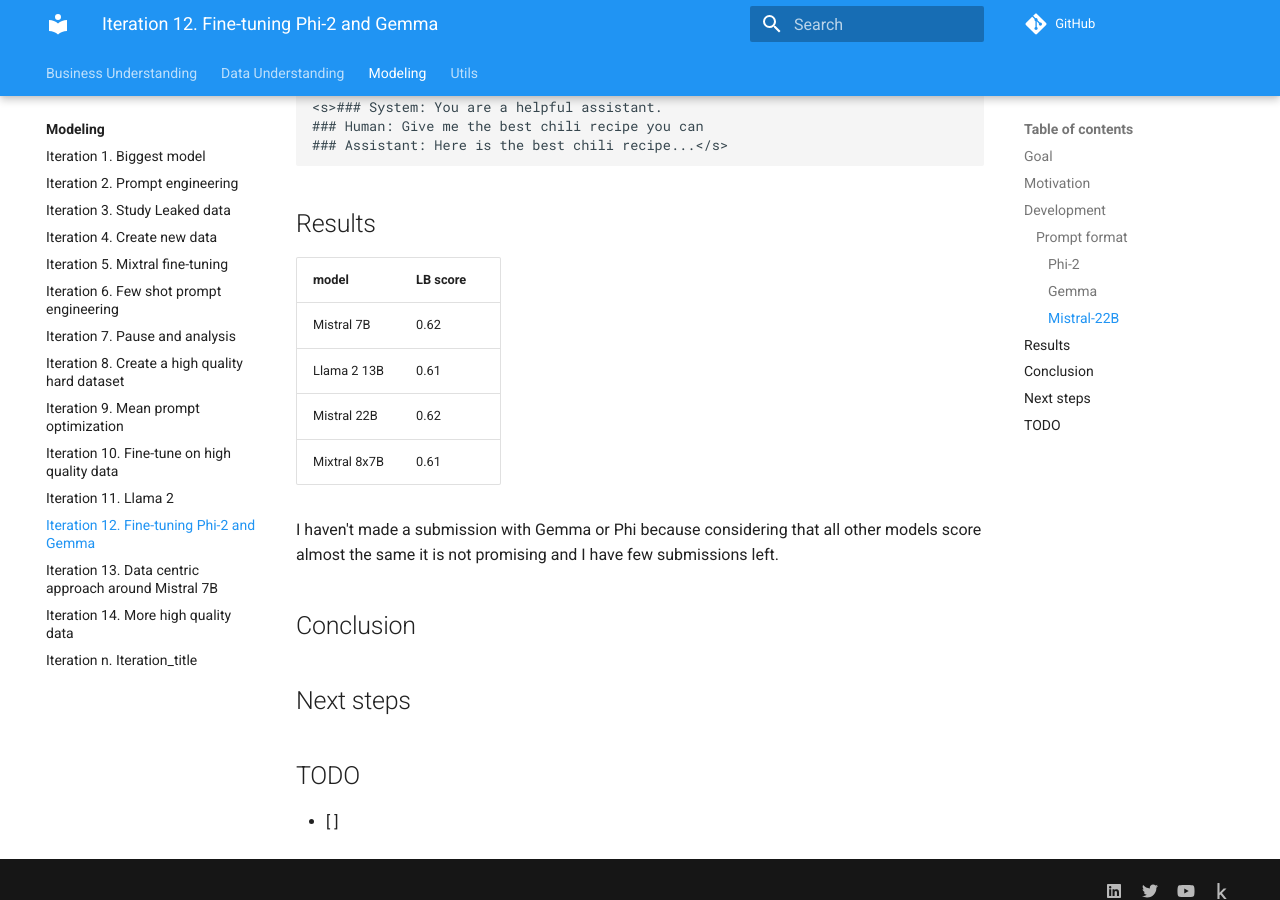
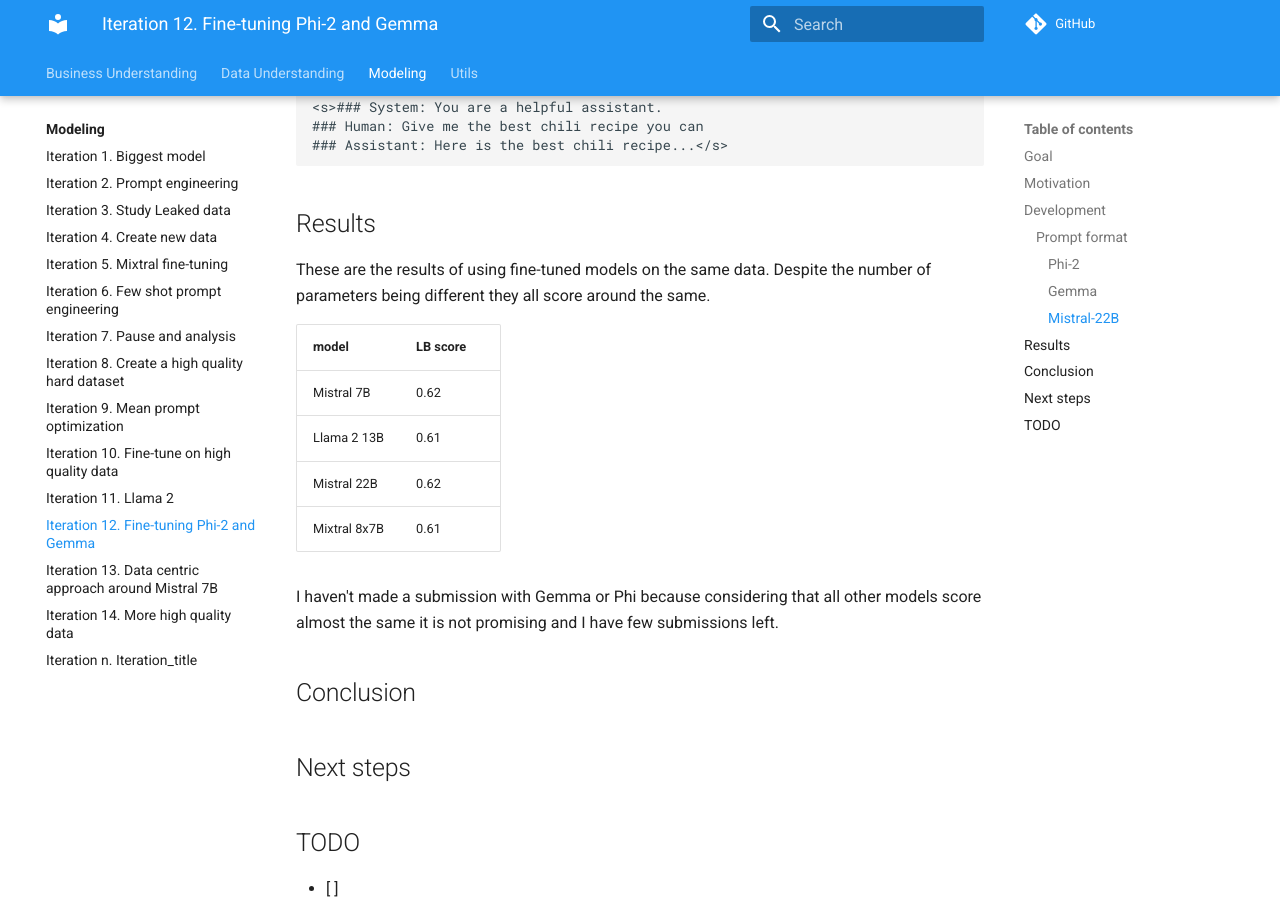
Before and after one commit to ironbar/prompt_recovery, an MkDocs documentation site: the page built from docs/modeling/Iteration_12_other_models.md, in a window 1280 px wide and 900 px high, scrolled down 1270 px. Built offline with MkDocs 1.6.1 and Material for MkDocs 9.7.7, drawn with Linux system fonts in a browser that asks for light colours; comment, search, counter and statistics services are not loaded.

Commit message:
added note

```diff
--- a/docs/modeling/Iteration_12_other_models.md
+++ b/docs/modeling/Iteration_12_other_models.md
@@ -63,6 +63,9 @@
 
 ## Results
 
+These are the results of using fine-tuned models on the same data. Despite the number of parameters
+being different they all score around the same.
+
 | model        | LB score |
 |--------------|----------|
 | Mistral 7B   | 0.62     |
```
